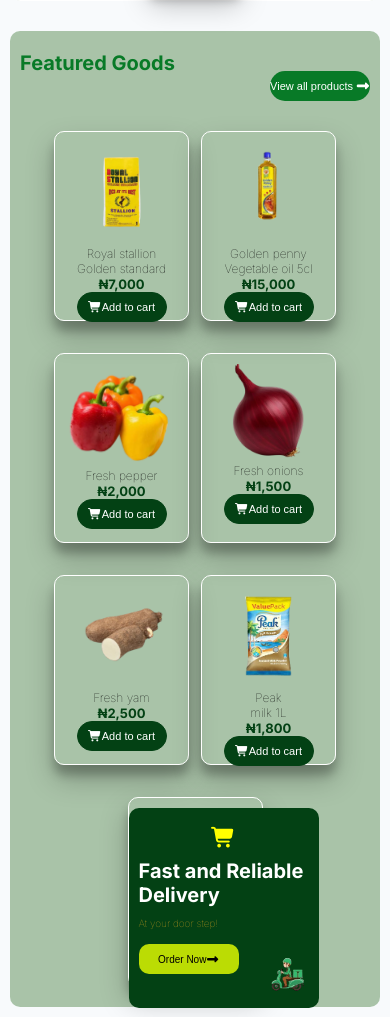
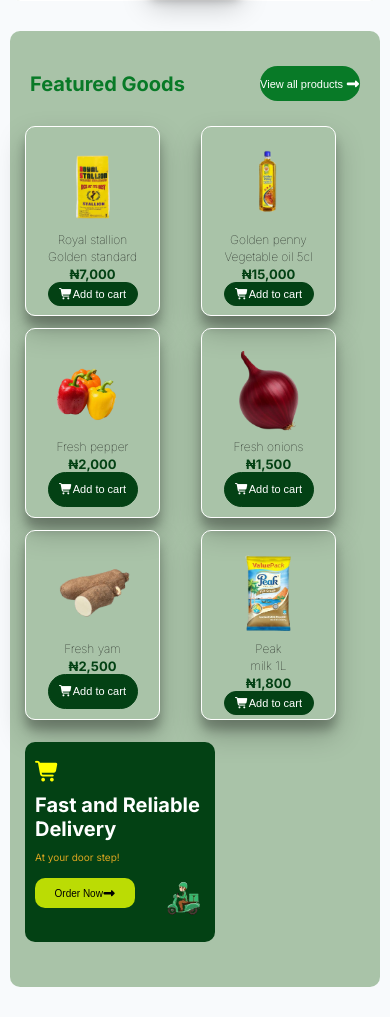
Before and after one commit to denzel-create/grocery, a plain HTML site: page index.html in a window 390 px wide. Shown: the part 1072-2089 px from the top of the page. Drawn offline with Linux system fonts and the light colour scheme.

Commit message:
updated Fresh Mart website and added responsiveness

```diff
--- a/index.html
+++ b/index.html
@@ -124,43 +124,43 @@
 
             <div class="pricee">
                 <div class="items-price">
-                <img src="images__rice21_-removebg-preview.png" alt="" height="100px">
+                <img src="images__rice21_-removebg-preview.png" alt="" height="75px">
                 <p>Royal stallion <br>Golden standard</p>
                 <h3> ₦7,000</h3>
                 <button class="add-to-cart"><i class="fa-solid fa-cart-shopping"></i>Add to cart</button>
 
             </div>
             <div class="items-price">
-                <img src="images__1oil_-removebg-preview.png" alt="" height="100px">
+                <img src="images__1oil_-removebg-preview.png" alt="" height="75px">
                 <p>Golden penny <br>Vegetable oil 5cl</p>
                 <h3> ₦15,000</h3>
                 <button class="add-to-cart"><i class="fa-solid fa-cart-shopping"></i>Add to cart</button>
             </div>
             <div class="items-price">
-                <img src="images__1_ppe-removebg-preview.png" alt=""height="100px">
+                <img src="images__1_ppe-removebg-preview.png" alt=""height="90px">
                 <p>Fresh pepper</p>
                 <h3> ₦2,000</h3>
                 <button class="add-to-cart"><i class="fa-solid fa-cart-shopping"></i>Add to cart</button>
             </div>
             <div class="items-price">
-                <img src="images__1_onio-removebg-preview.png" alt="" height="95px">
+                <img src="images__1_onio-removebg-preview.png" alt="" height="90px">
                 <p>Fresh onions</p>
                 <h3> ₦1,500</h3>
                 <button class="add-to-cart"><i class="fa-solid fa-cart-shopping"></i>Add to cart</button>
             </div>
             <div class="items-price">
-                <img src="images__1_yam-removebg-preview.png" alt="" height="100px">
+                <img src="images__1_yam-removebg-preview.png" alt="" height="90px">
                 <p>Fresh yam</p>
                 <h3> ₦2,500</h3>
                 <button class="add-to-cart"><i class="fa-solid fa-cart-shopping"></i>Add to cart</button>
             </div>
             <div class="items-price">
-                <img src="download__2_pak-removebg-preview.png" alt=""height="100px">
+                <img src="download__2_pak-removebg-preview.png" alt=""height="75px">
                 <p>Peak <br> milk 1L</p>
                 <h3> ₦1,800</h3>
                 <button class="add-to-cart"><i class="fa-solid fa-cart-shopping"></i>Add to cart</button>
             </div>
-            <div class="items-price">
+            <div class="items-">
                 <div class="carrrt">
                     <div class="cartt">
                         <i class="fa-solid fa-cart-shopping"></i>
--- a/style.css
+++ b/style.css
@@ -346,6 +346,7 @@ font-size: 14px;
     font-size: 20px;
     color: yellow;
     padding-top: 20px;
+    padding-left: 10px;
 
 
 }
@@ -356,6 +357,8 @@ font-size: 14px;
     border-radius: 10px;
     gap: 20px;
     margin-top: 10px;
+    margin-bottom: 20px;
+
 }
 .carrrt h1{
     font-size: 20px;
@@ -594,6 +597,72 @@ margin-inline: 10px;
 
 .items-price {
 width: 140px;
+}
+/* FEATURED GOODS MOBILE FIX */
+
+.featured-goods {
+padding: 15px 10px 25px;
+height: auto;
+}
+
+.feat {
+align-items: center;
+margin-inline: 5px;
+gap: 10px;
+}
+
+.feat h1 {
+font-size: 20px;
+}
+
+.view-all {
+width: 110px;
+height: 35px;
+font-size: 11px;
+margin-top: 0;
+}
+
+.pricee {
+display: grid;
+grid-template-columns: repeat(2, minmax(0, 1fr));
+gap: 15px;
+margin: 25px 5px 0;
+justify-content: center;
+}
+
+.items-price {
+width: 100%;
+height: 220px;
+padding: 10px 5px;
+margin-bottom: 0;
+display: flex;
+flex-direction: column;
+align-items: center;
+justify-content: space-between;
+}
+
+.items-price img {
+width: 90px;
+height: 95px;
+object-fit: contain;
+margin-top: 5px;
+}
+
+.items-price p {
+font-size: 12px;
+line-height: 1.4;
+}
+
+.items-price h3 {
+font-size: 14px;
+}
+
+.add-to-cart {
+width: 95%;
+height: 35px;
+padding: 5px;
+font-size: 11px;
+white-space: nowrap;
 }
 
 .why {
```
